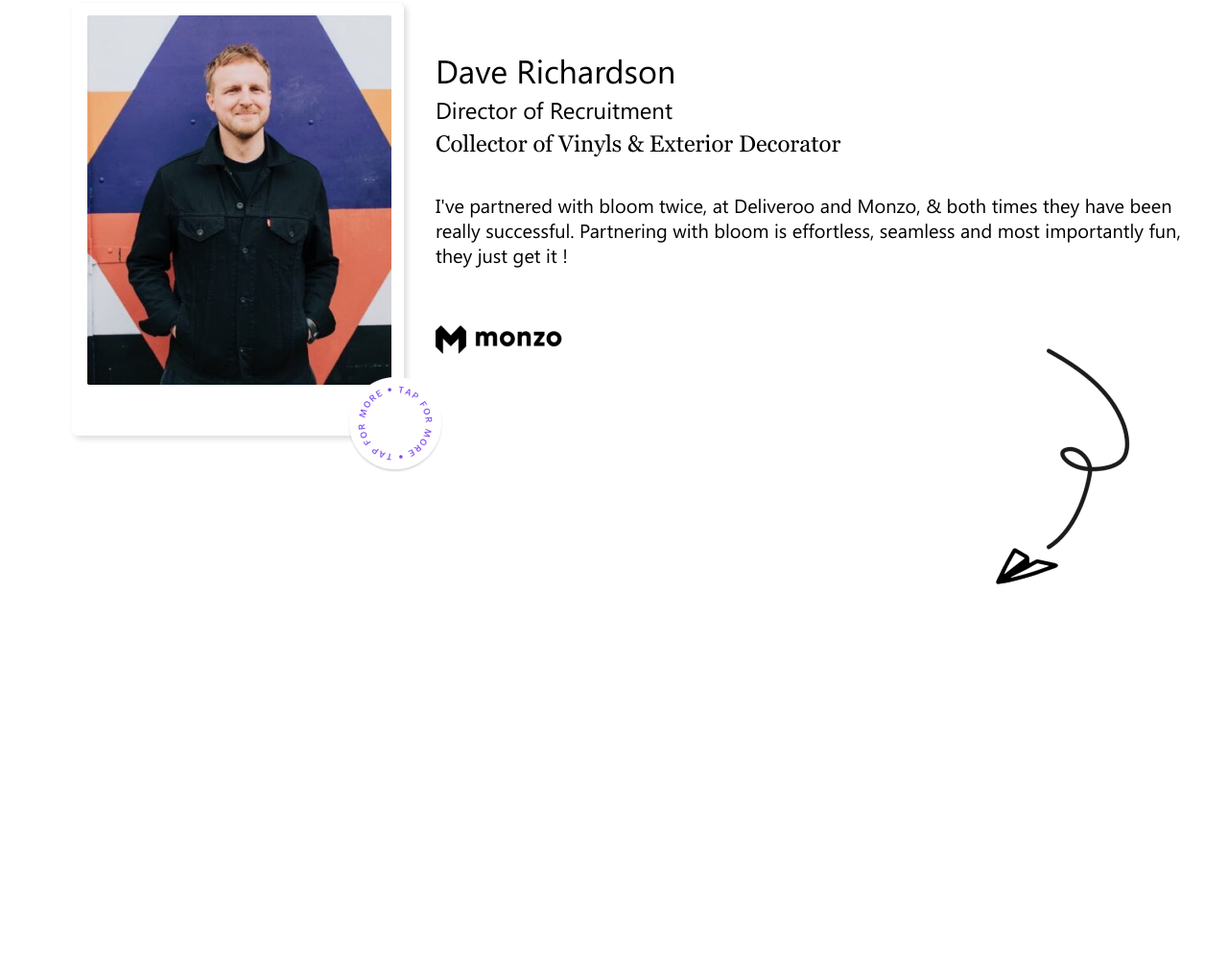
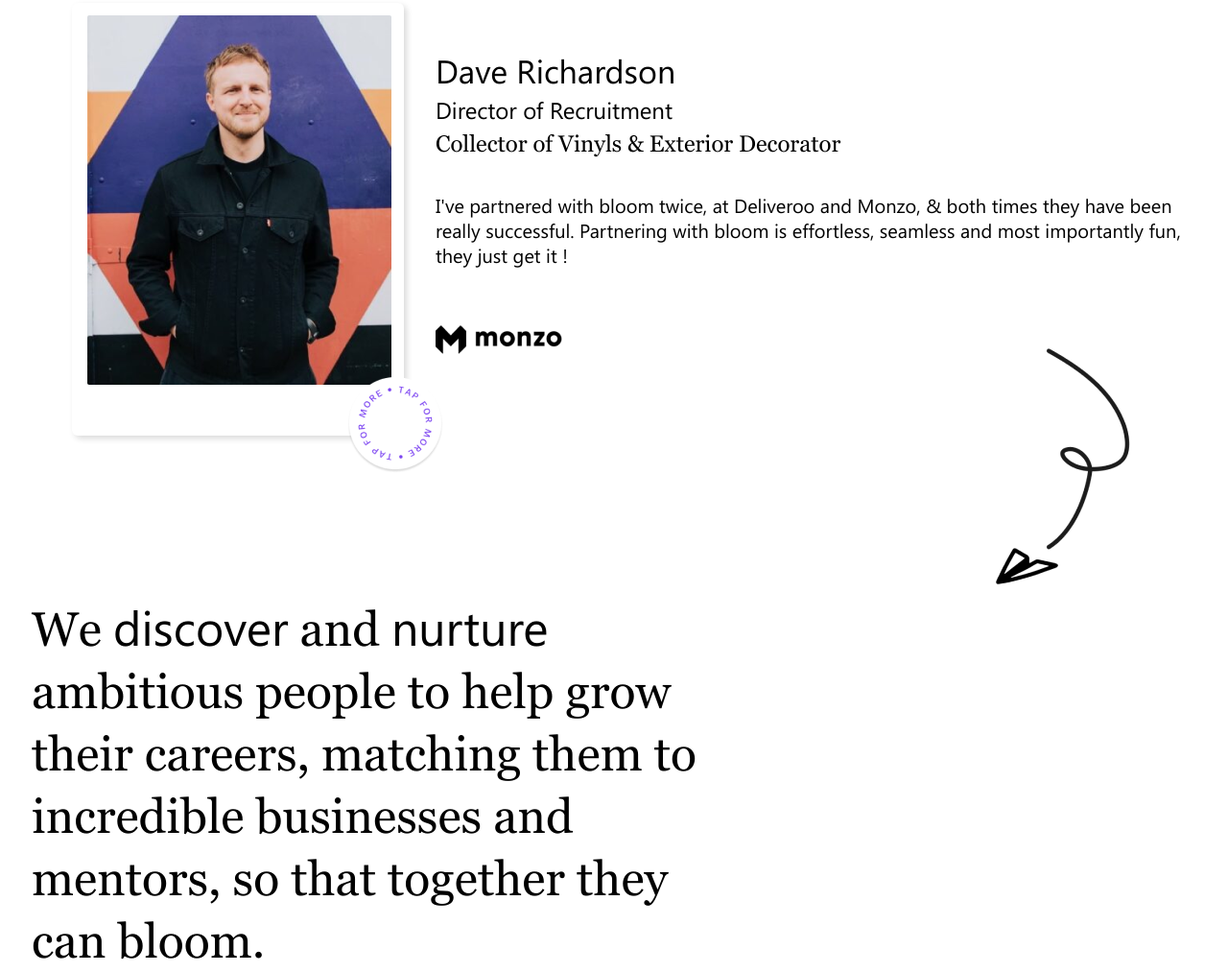
Before and after one commit to MirovaViktoria/maket-Bloom, a website: page index.html in a window 1280 px wide. Shown: the part 3903-4916 px from the top of the page at 96% size. Before the commit the page ends 4523 px from the top, so only its background shows below. Drawn offline with Linux system fonts and the light colour scheme; files whose address does not match are found by name.

Commit message:
add block about company

```diff
--- a/index.html
+++ b/index.html
@@ -225,6 +225,15 @@
                 />
             </div>
         </div>
+        <div class="about-company">
+            <p class="about-company__text">
+                We <span>discover</span class='about-company__span'> and <span>nurture</span>
+            </p>
+            <p class="about-company__text">
+                ambitious people to help grow their careers, matching them to
+                incredible businesses and mentors, so that together they can bloom.
+            </p>
+        </div>
         <!-- <script type="text/javascript" src="js/script.js"></script> -->
     </body>
 </html>
--- /dev/null
+++ b/scss/about_company.scss
@@ -0,0 +1,23 @@
+.about-company {
+    margin: 0;
+    padding-top: 166px;
+    &__text {
+        margin: 0;
+        width: 738px;
+        padding-left: 33px;
+        font-family: 'Georgia';
+        font-style: normal;
+        font-weight: 400;
+        font-size: 50px;
+        line-height: 65px;
+        color: #000000;
+    }
+    span {
+        font-family: 'Segoe UI';
+        font-style: normal;
+        font-weight: 400;
+        font-size: 50px;
+        line-height: 65px;
+        color: #000000;
+    }
+}
--- a/scss/style.scss
+++ b/scss/style.scss
@@ -16,3 +16,4 @@ body {
 @import url(animation_for_files.css);
 @import url(method_items.css);
 @import url(dave__richardson.css);
+@import url(about_company.css);
```
Also changed, not shown: css/about_company.css (added), css/style.css, 2 other files.
